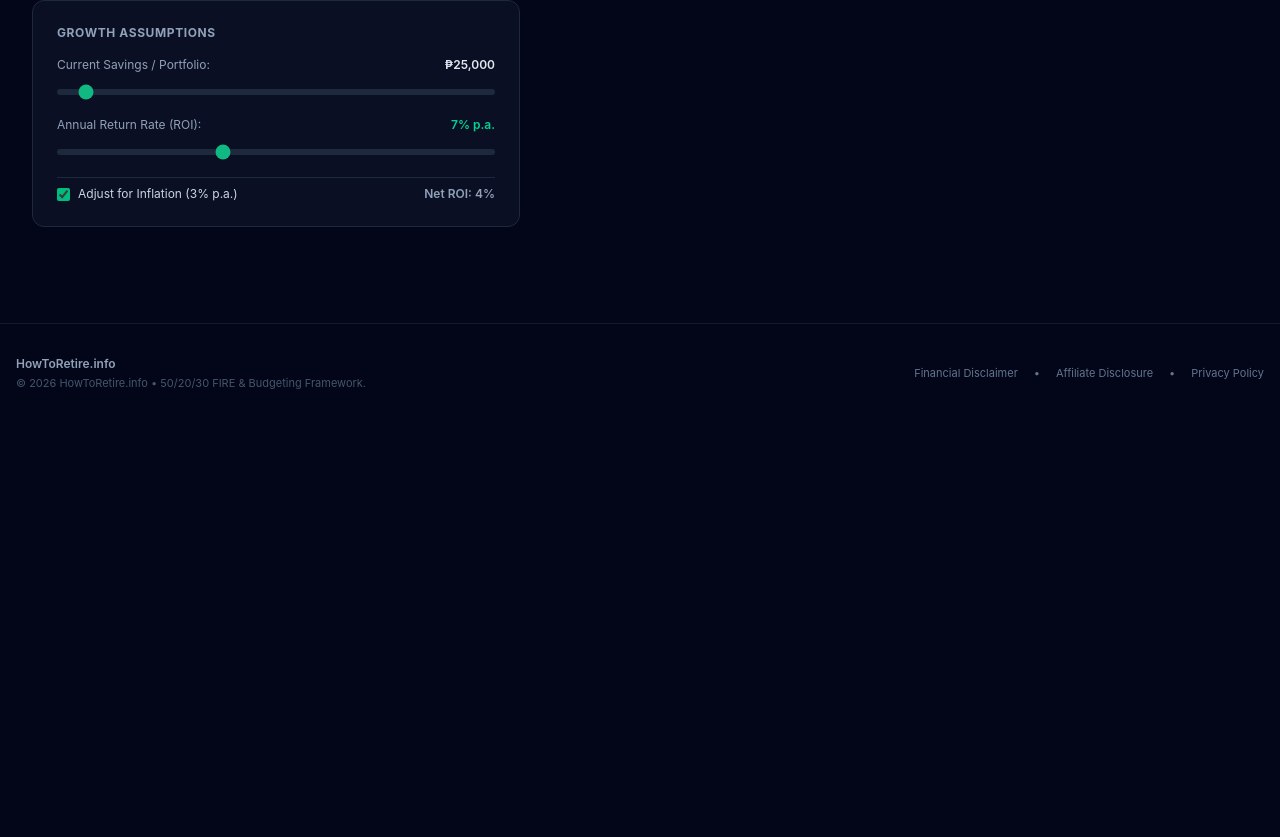
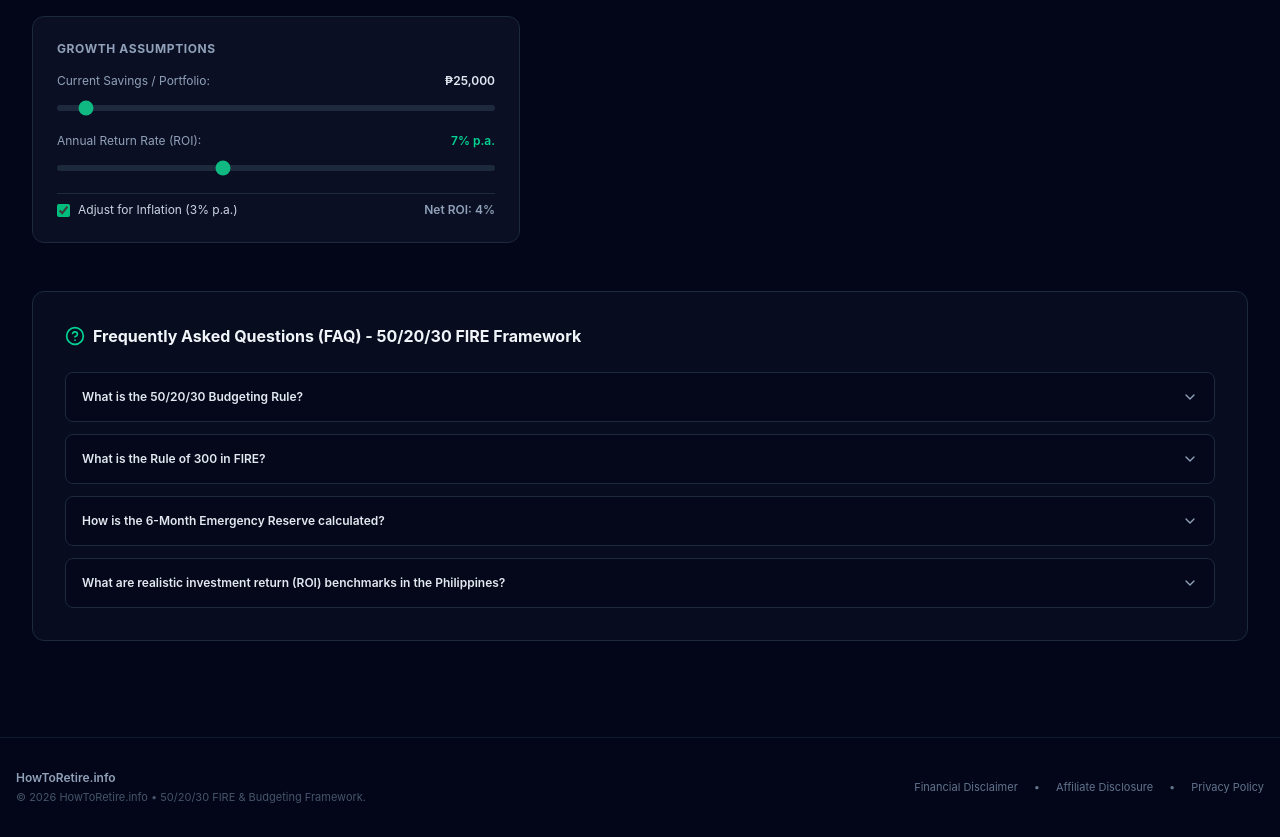
Before and after one commit to bryllemontesclaros/fire-calculator, a React (Vite) app: page / in a window 1280 px wide. Shown: the part 1104-1941 px from the top of the page. Before the commit the page ends 1527 px from the top, so only its background shows below. Built offline with nearby package versions, Linux system fonts and the light colour scheme.

Commit message:
Add complete technical SEO, OpenGraph, Schema.org JSON-LD, robots.txt, sitemap.xml, and FAQ schema

```diff
--- a/index.html
+++ b/index.html
@@ -2,14 +2,87 @@
 <html lang="en" class="dark">
   <head>
     <meta charset="UTF-8" />
-    <link rel="icon" type="image/svg+xml" href="/vite.svg" />
     <meta name="viewport" content="width=device-width, initial-scale=1.0" />
-    <title>HowToRetire.info | 50/20/30 FIRE & Budgeting Calculator</title>
-    <meta name="description" content="Calculate your 50/20/30 budget breakdown, 6-month emergency reserve, and FIRE early retirement target on HowToRetire.info using the Rule of 300." />
+    <link rel="icon" type="image/svg+xml" href="./vite.svg" />
+
+    <!-- Primary Meta Tags -->
+    <title>HowToRetire.info | 50/20/30 FIRE & Budgeting Calculator Philippines</title>
+    <meta name="title" content="HowToRetire.info | 50/20/30 FIRE & Budgeting Calculator Philippines" />
+    <meta name="description" content="Calculate your 50/20/30 budget allocation, 6-month emergency reserve, and target FIRE net worth using the Rule of 300 early retirement framework in the Philippines." />
+    <meta name="keywords" content="FIRE calculator, 50 20 30 rule Philippines, early retirement calculator, how to retire early Philippines, Rule of 300, Pag-IBIG MP2 calculator, personal finance Philippines, budgeting calculator" />
+    <meta name="author" content="HowToRetire.info" />
+    <meta name="robots" content="index, follow" />
+    <link rel="canonical" href="https://bryllemontesclaros.github.io/fire-calculator/" />
+
+    <!-- Open Graph / Facebook / LinkedIn -->
+    <meta property="og:type" content="website" />
+    <meta property="og:url" content="https://bryllemontesclaros.github.io/fire-calculator/" />
+    <meta property="og:title" content="HowToRetire.info | 50/20/30 FIRE & Budgeting Calculator" />
+    <meta property="og:description" content="Free 50/20/30 budget breakdown & Rule of 300 FIRE early retirement target calculator." />
+    <meta property="og:site_name" content="HowToRetire.info" />
+
+    <!-- Twitter -->
+    <meta property="twitter:card" content="summary_large_image" />
+    <meta property="twitter:url" content="https://bryllemontesclaros.github.io/fire-calculator/" />
+    <meta property="twitter:title" content="HowToRetire.info | 50/20/30 FIRE & Budgeting Calculator" />
+    <meta property="twitter:description" content="Calculate your 50/20/30 budget breakdown, 6-month emergency reserve, and FIRE target." />
+
     <!-- Google Fonts -->
     <link rel="preconnect" href="https://fonts.googleapis.com">
     <link rel="preconnect" href="https://fonts.gstatic.com" crossorigin>
     <link href="https://fonts.googleapis.com/css2?family=Plus+Jakarta+Sans:wght@400;500;600;700;800&family=Inter:wght@400;500;600;700&display=swap" rel="stylesheet">
+
+    <!-- Schema.org JSON-LD Structured Data for WebApplication -->
+    <script type="application/ld+json">
+    {
+      "@context": "https://schema.org",
+      "@type": "WebApplication",
+      "name": "HowToRetire.info FIRE & Budgeting Calculator",
+      "url": "https://bryllemontesclaros.github.io/fire-calculator/",
+      "description": "Interactive 50/20/30 budgeting calculator and Rule of 300 FIRE early retirement net worth planner.",
+      "applicationCategory": "FinanceApplication",
+      "operatingSystem": "All",
+      "offers": {
+        "@type": "Offer",
+        "price": "0",
+        "priceCurrency": "PHP"
+      }
+    }
+    </script>
+
+    <!-- Schema.org JSON-LD Structured Data for FAQPage -->
+    <script type="application/ld+json">
+    {
+      "@context": "https://schema.org",
+      "@type": "FAQPage",
+      "mainEntity": [
+        {
+          "@type": "Question",
+          "name": "What is the 50/20/30 Budgeting Rule?",
+          "acceptedAnswer": {
+            "@type": "Answer",
+            "text": "The 50/20/30 budget rule allocates 50% of monthly net income to essential Needs (rent, groceries, utilities), 30% to discretionary Wants (lifestyle, entertainment), and 20% to Wealth Building / FIRE investments."
+          }
+        },
+        {
+          "@type": "Question",
+          "name": "What is the Rule of 300 in FIRE?",
+          "acceptedAnswer": {
+            "@type": "Answer",
+            "text": "The Rule of 300 states that your target portfolio size for Financial Independence is 300 times your monthly living income (or 25 times your annual income), based on the 4% Safe Withdrawal Rate rule."
+          }
+        },
+        {
+          "@type": "Question",
+          "name": "How much Emergency Fund do I need?",
+          "acceptedAnswer": {
+            "@type": "Answer",
+            "text": "A standard emergency fund covers 6 months of essential living expenses (Needs), parked in a liquid high-yield savings account."
+          }
+        }
+      ]
+    }
+    </script>
   </head>
   <body class="bg-slate-950 text-slate-100 font-sans antialiased selection:bg-emerald-500 selection:text-slate-950 min-h-screen">
     <div id="root"></div>
--- a/src/App.jsx
+++ b/src/App.jsx
@@ -27,7 +27,8 @@ import {
   Printer,
   Scale,
   Shield,
-  Globe
+  HelpCircle,
+  ChevronDown
 } from 'lucide-react';
 import {
   ResponsiveContainer,
@@ -48,6 +49,25 @@ const SALARY_BENCHMARKS = [
   { label: 'Senior Lead', value: 85000, annual: 1020000, desc: '5–8 Yrs Exp / Team Lead (₱85k/mo)' },
   { label: 'Managerial', value: 140000, annual: 1680000, desc: 'Department Manager / Specialist (₱140k/mo)' },
   { label: 'Director / Executive', value: 250000, annual: 3000000, desc: 'Director / Offshore Tech / VP (₱250k/mo)' },
+];
+
+const FAQS = [
+  {
+    q: 'What is the 50/20/30 Budgeting Rule?',
+    a: 'The 50/20/30 framework divides your monthly net take-home pay into three core categories: 50% for essential Needs (rent, groceries, utilities, health), 30% for discretionary Wants (dining, entertainment, subscriptions), and 20% for Wealth Building / FIRE investments.'
+  },
+  {
+    q: 'What is the Rule of 300 in FIRE?',
+    a: 'The Rule of 300 estimates your target portfolio size needed for financial independence by multiplying your monthly living income by 300 (equivalent to 25 years of living expenses). This is based on the 4% Safe Withdrawal Rate (SWR) rule.'
+  },
+  {
+    q: 'How is the 6-Month Emergency Reserve calculated?',
+    a: 'Your emergency fund is calculated by taking 6 months of your essential Needs allocation (50% of income). This safety net covers 6 months of non-negotiable living expenses during unexpected job loss or medical emergencies.'
+  },
+  {
+    q: 'What are realistic investment return (ROI) benchmarks in the Philippines?',
+    a: 'Tax-free government savings like Pag-IBIG MP2 historically yield 6.5% to 7.5% annual returns. Global stock market index funds (like S&P 500 / VTI) historically return 7% to 10% annually before inflation.'
+  }
 ];
 
 export default function App() {
@@ -79,7 +99,10 @@ export default function App() {
 
   // Legal Modal State
   const [isLegalModalOpen, setIsLegalModalOpen] = useState(false);
-  const [legalTab, setLegalTab] = useState('disclaimer'); // 'disclaimer' | 'affiliate' | 'privacy'
+  const [legalTab, setLegalTab] = useState('disclaimer');
+
+  // FAQ Accordion State
+  const [openFaqIndex, setOpenFaqIndex] = useState(null);
 
   // UI state
   const [copied, setCopied] = useState(false);
@@ -327,7 +350,7 @@ Monthly Income: ${formatCurrency(monthlyIncome)} (Annual: ${formatCurrency(annua
   </table>
 
   <div class="footer">
-    <div><strong>Legal Disclaimer:</strong> Generated by HowToRetire.info for educational and personal financial planning purposes only. Does not constitute professional financial, investment, or tax advice.</div>
+    <div>Generated by HowToRetire.info for educational and personal financial planning purposes only. Does not constitute professional financial, investment, or tax advice.</div>
   </div>
 
   <script>
@@ -434,7 +457,7 @@ Monthly Income: ${formatCurrency(monthlyIncome)} (Annual: ${formatCurrency(annua
       </div>
 
       {/* Main Container */}
-      <main className="max-w-7xl mx-auto px-4 sm:px-6 lg:px-8 py-8 space-y-8">
+      <main className="max-w-7xl mx-auto px-4 sm:px-6 lg:px-8 py-8 space-y-12">
 
         {/* Metric Cards Grid */}
         <div className="grid grid-cols-1 md:grid-cols-4 gap-4">
@@ -952,6 +975,35 @@ Monthly Income: ${formatCurrency(monthlyIncome)} (Annual: ${formatCurrency(annua
 
         </div>
 
+        {/* SEO FAQ ACCORDION SECTION */}
+        <section className={`p-6 sm:p-8 rounded-xl border ${isDark ? 'bg-slate-900/40 border-slate-800' : 'bg-white border-slate-200 shadow-sm'}`}>
+          <div className="mb-6 flex items-center gap-2">
+            <HelpCircle className="w-5 h-5 text-emerald-400" />
+            <h2 className="text-base font-bold text-slate-100">
+              Frequently Asked Questions (FAQ) - 50/20/30 FIRE Framework
+            </h2>
+          </div>
+
+          <div className="space-y-3">
+            {FAQS.map((faq, index) => (
+              <div key={index} className="border border-slate-800 rounded-lg overflow-hidden bg-slate-950/60">
+                <button
+                  onClick={() => setOpenFaqIndex(openFaqIndex === index ? null : index)}
+                  className="w-full p-4 text-left font-semibold text-xs text-slate-200 flex justify-between items-center gap-4 hover:bg-slate-900/60 transition-colors"
+                >
+                  <span>{faq.q}</span>
+                  <ChevronDown className={`w-4 h-4 text-slate-400 transition-transform ${openFaqIndex === index ? 'rotate-180 text-emerald-400' : ''}`} />
+                </button>
+                {openFaqIndex === index && (
+                  <div className="px-4 pb-4 text-xs text-slate-400 leading-relaxed border-t border-slate-800/60 pt-3">
+                    {faq.a}
+                  </div>
+                )}
+              </div>
+            ))}
+          </div>
+        </section>
+
       </main>
 
       {/* LEAD GENERATION & PDF REPORT MODAL */}
```
Also changed, not shown: public/robots.txt (added), 1 other file (tests, documents, lock files or other folders).
